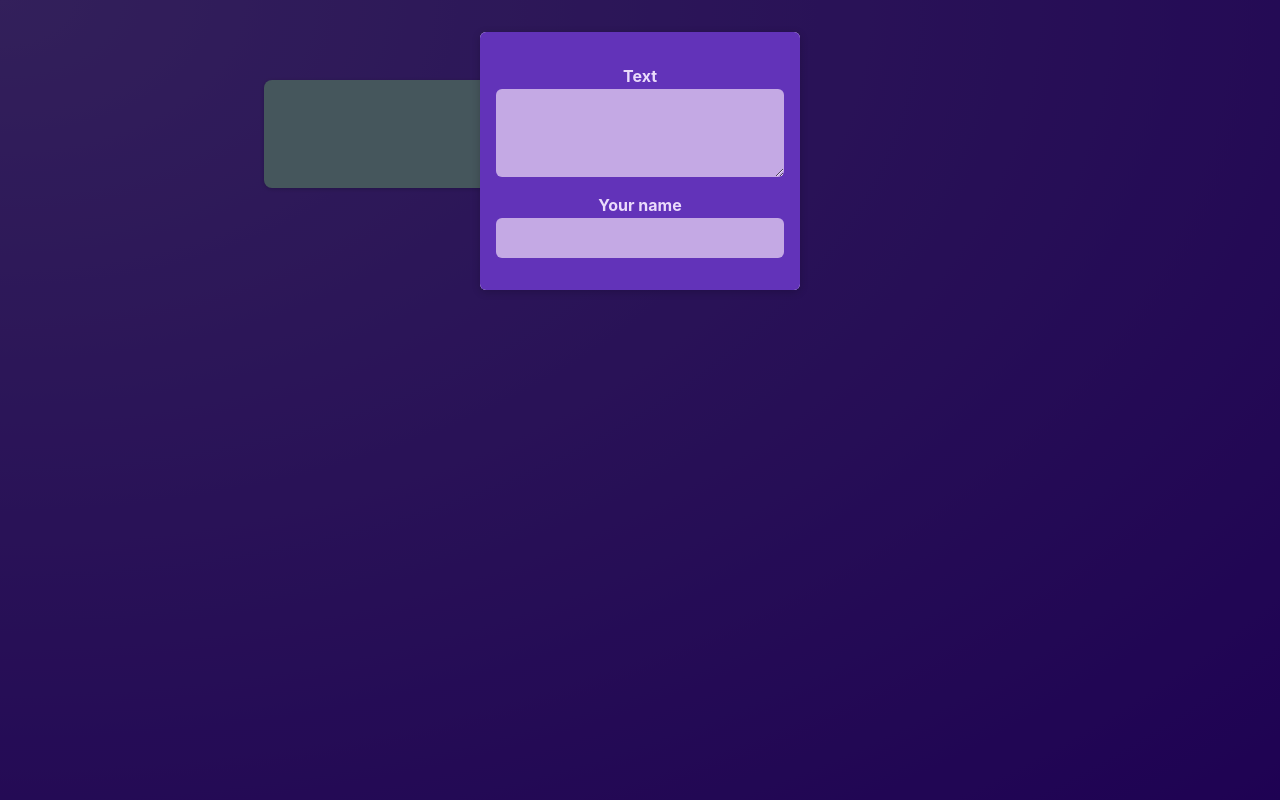
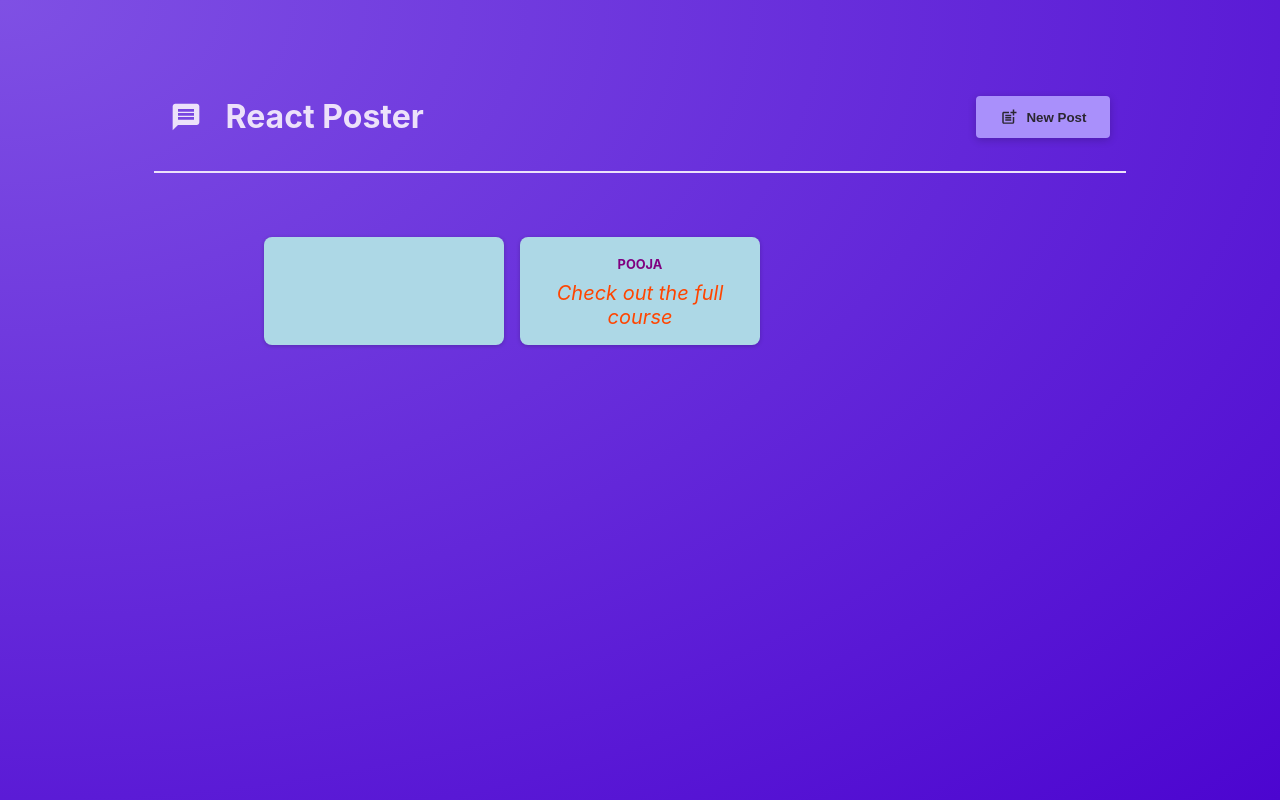
Before and after one commit to mithunj43/React, a React (Vite) app in the folder react-crash-course/: page / in a window 1280 px wide. Built offline with nearby package versions, Linux system fonts and the light colour scheme.

Commit message:
Adding a Shared Header & More State Management

```diff
--- a/react-crash-course/package.json
+++ b/react-crash-course/package.json
@@ -11,7 +11,8 @@
   },
   "dependencies": {
     "react": "^19.1.0",
-    "react-dom": "^19.1.0"
+    "react-dom": "^19.1.0",
+    "react-icons": "^5.5.0"
   },
   "devDependencies": {
     "@eslint/js": "^9.25.0",
--- a/react-crash-course/src/App.jsx
+++ b/react-crash-course/src/App.jsx
@@ -3,12 +3,22 @@
 import viteLogo from '/vite.svg'
 import './App.css'
 import PostsList from './components/PostsList'
+import MainHeader from './components/MainHeader'
 
 function App() {
+    const [modelIsVisible, setModelIsVisible] = useState(false);
 
+    function showModelHandler() {
+        setModelIsVisible(true);
+    }
+
+    function hideModelHandler() {
+        setModelIsVisible(false);
+    }
   return (
   <>
-  <PostsList />
+  <MainHeader onCreatePost={showModelHandler}/>
+  <PostsList isPosting={modelIsVisible} onStopPosting = {hideModelHandler}/>
   </>
   );
 }
--- /dev/null
+++ b/react-crash-course/src/components/MainHeader.jsx
@@ -0,0 +1,22 @@
+import { MdPostAdd, MdMessage } from 'react-icons/md';
+
+import classes from './MainHeader.module.css';
+
+function MainHeader({ onCreatePost }) {
+  return (
+    <header className={classes.header}>
+      <h1 className={classes.logo}>
+        <MdMessage />
+        React Poster
+      </h1>
+      <p>
+        <button className={classes.button} onClick={onCreatePost}>
+          <MdPostAdd size={18} />
+          New Post
+        </button>
+      </p>
+    </header>
+  );
+}
+
+export default MainHeader;
--- /dev/null
+++ b/react-crash-course/src/components/MainHeader.module.css
@@ -0,0 +1,36 @@
+.header {
+  /* padding: 2rem 10%; */
+  margin: 2rem 10%;
+  padding: 1rem;
+  text-align: center;
+  display: flex;
+  justify-content: space-between;
+  align-items: center;
+  border-bottom: 2px solid #ece1fa;
+}
+
+.logo {
+  font-size: 2rem;
+  display: flex;
+  gap: 1.5rem;
+  align-items: center;
+  color: #ece1fa;
+}
+
+.button {
+  display: inline-flex;
+  align-items: center;
+  gap: 0.5rem;
+  padding: 0.75rem 1.5rem;
+  background-color: #a990fb;
+  color: #2a2630;
+  border: none;
+  border-radius: 4px;
+  box-shadow: 0 2px 8px rgba(0, 0, 0, 0.2);
+  cursor: pointer;
+  font-weight: bold;
+}
+
+.button:hover {
+  background-color: #8c6cf7;
+}
--- a/react-crash-course/src/components/PostsList.jsx
+++ b/react-crash-course/src/components/PostsList.jsx
@@ -4,7 +4,7 @@
 import { useState } from 'react';
 import Modal from './Modal';
 
-function PostsList() {
+function PostsList({isPosting, onStopPosting}) {
     const [enteredBody, setEnteredBody] = useState('');
     function changeBodyHandler(event) {
         setEnteredBody(event.target.value);
@@ -14,22 +14,12 @@
     function changeAuthorHandler(event) {
         setEnteredAuthor(event.target.value);
     }
-
-    const [modelIsVisible, setModelIsVisible] = useState(true);
-    function hideModelHandler() {
-        setModelIsVisible(false);
-    }
-
-    let modelContent;
-    if (modelIsVisible) {
-        modelContent = (
-        <Modal onClose = {hideModelHandler}>
-            <NewPost onBodyChange = {changeBodyHandler} onAuthorChange = {changeAuthorHandler}/>
-        </Modal> ) ;
-    }
    return (
     <>
-        {modelContent}
+        {isPosting && (
+        <Modal onClose = {onStopPosting}>
+            <NewPost onBodyChange = {changeBodyHandler} onAuthorChange = {changeAuthorHandler}/>
+        </Modal> )}
         <ul className={classes.posts}>
         <Post author = {enteredAuthor} body = {enteredBody}/>
         <Post author ="Pooja" body ="Check out the full course"/>
```
Also changed, not shown: 1 other file (tests, documents, lock files or other folders).
